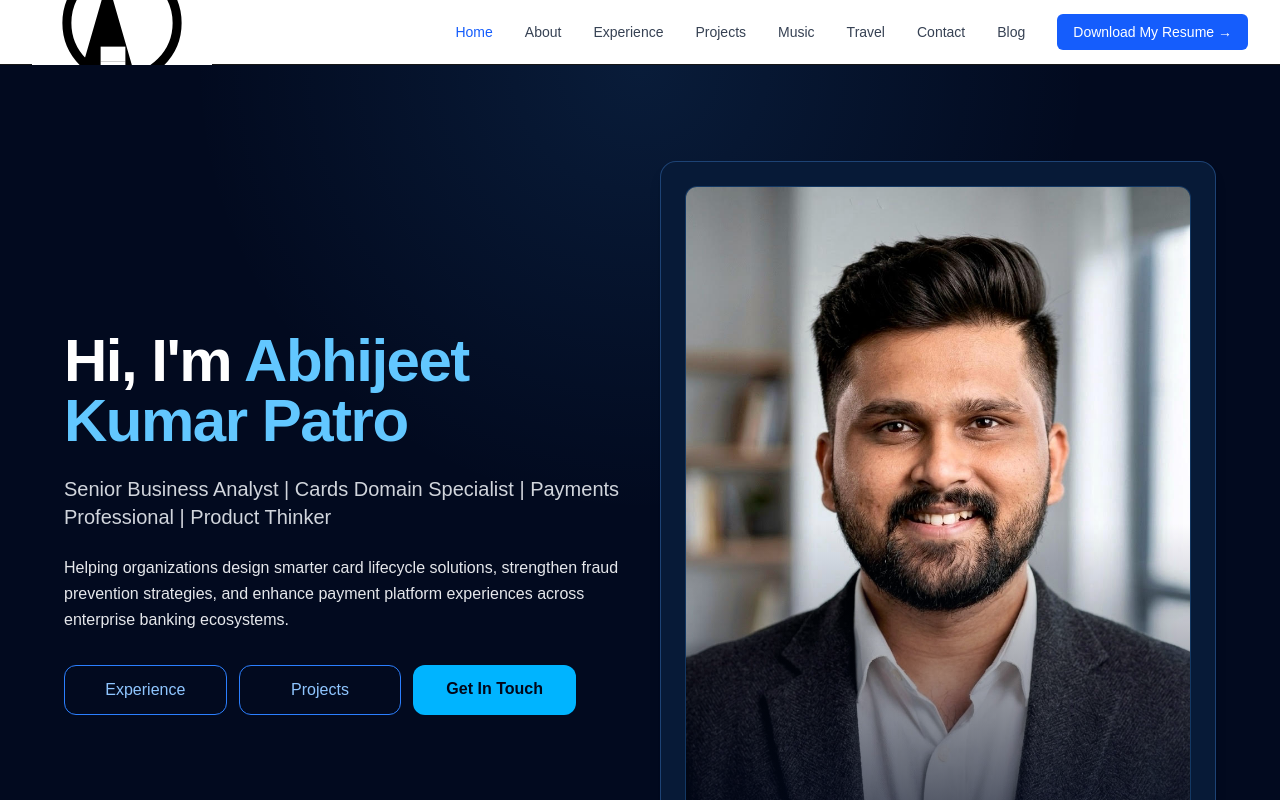
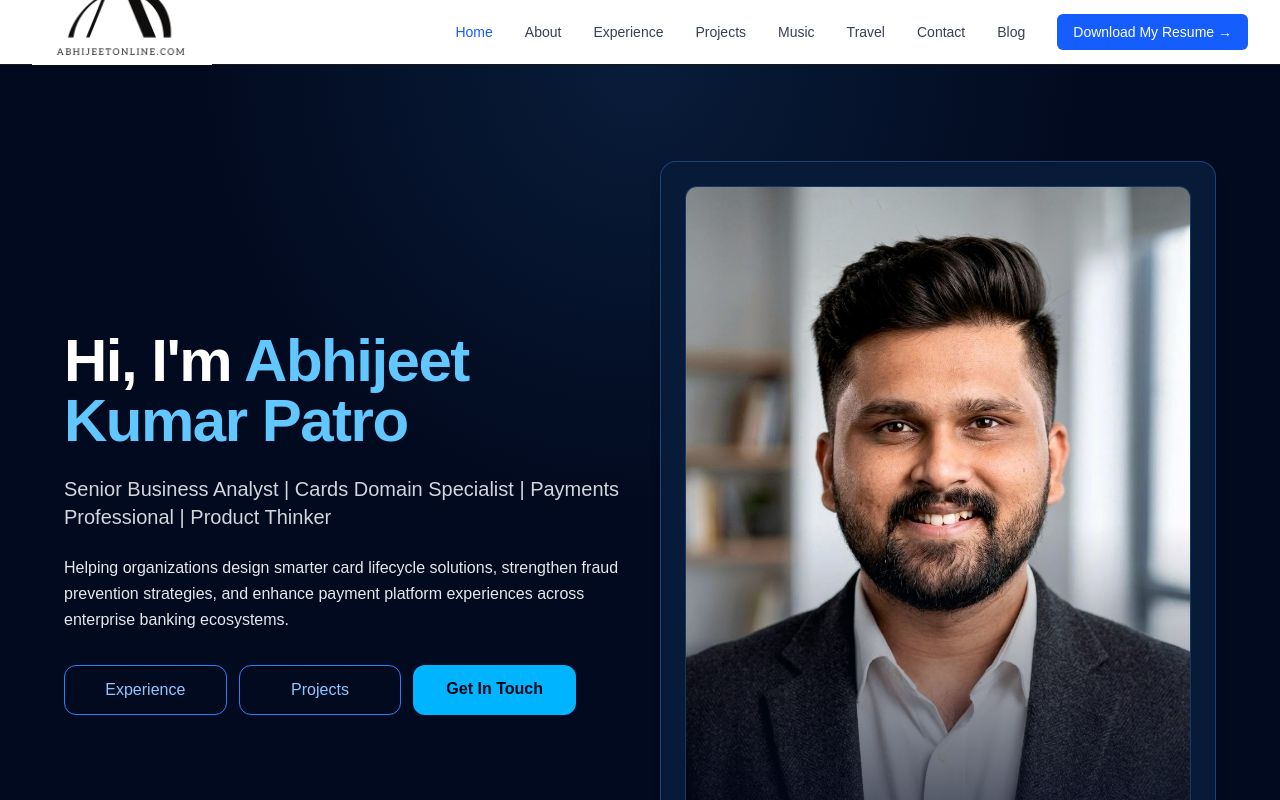
Before and after one commit to AbhijeetKumarPatro/abhijeetonline, a Next.js app: page / in a window 1280 px wide. Shown: the top 800 px of the page. Built offline with nearby package versions, Linux system fonts and the light colour scheme; no server answers.

Commit message:
Update navbar to use Mylogo.PNG instead of logo.svg

```diff
--- a/components/Navbar.tsx
+++ b/components/Navbar.tsx
@@ -25,7 +25,7 @@ export default function Navbar() {
           <div className="flex items-center">
             <Link href="/" className="flex items-center space-x-2">
               <Image
-                src="/logo.svg"
+                src="/Mylogo.PNG"
                 alt="Abhijeet Kumar Patro"
                 width={180}
                 height={45}
```
